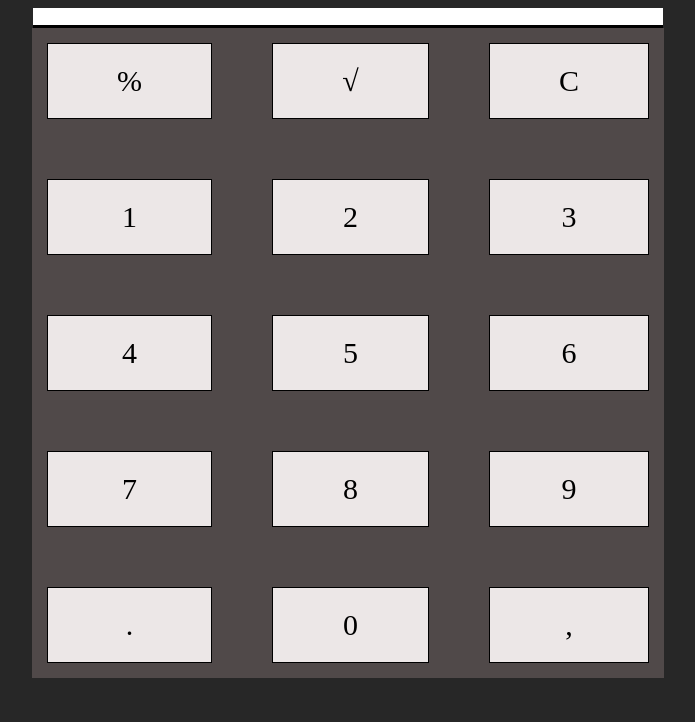
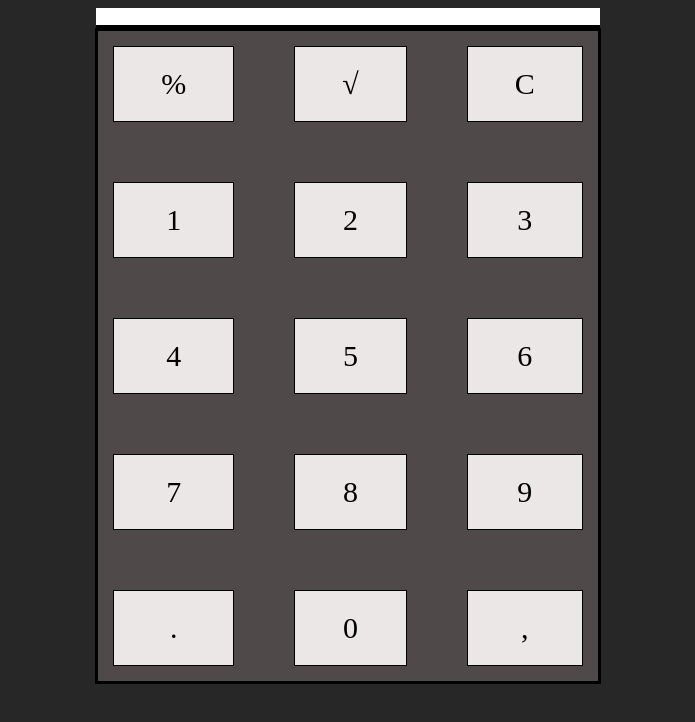
Before and after one commit to Rudziks/KALKULATOR-2, a plain HTML site: page index.html in a window 1280 px wide. Shown: the whole page, without its empty margins (292-987 px from the left). Drawn offline with Linux system fonts and the light colour scheme.

Commit message:
skonczone

```diff
--- a/style.css
+++ b/style.css
@@ -8,6 +8,7 @@ body{
     grid-template-columns: auto auto auto;
     background-color: rgb(80, 73, 73);;
     padding: 10px;
+    border: solid black;
   }
 
   .grid-item {
@@ -29,6 +30,10 @@ body{
 }
 
 #all {
-    width: 50%;
+    width: 40%;
     margin: 0 auto;
 }
+
+.btn{
+    background-color: black;
+}
```
Also changed, not shown: index.html (line endings or trailing spaces).
